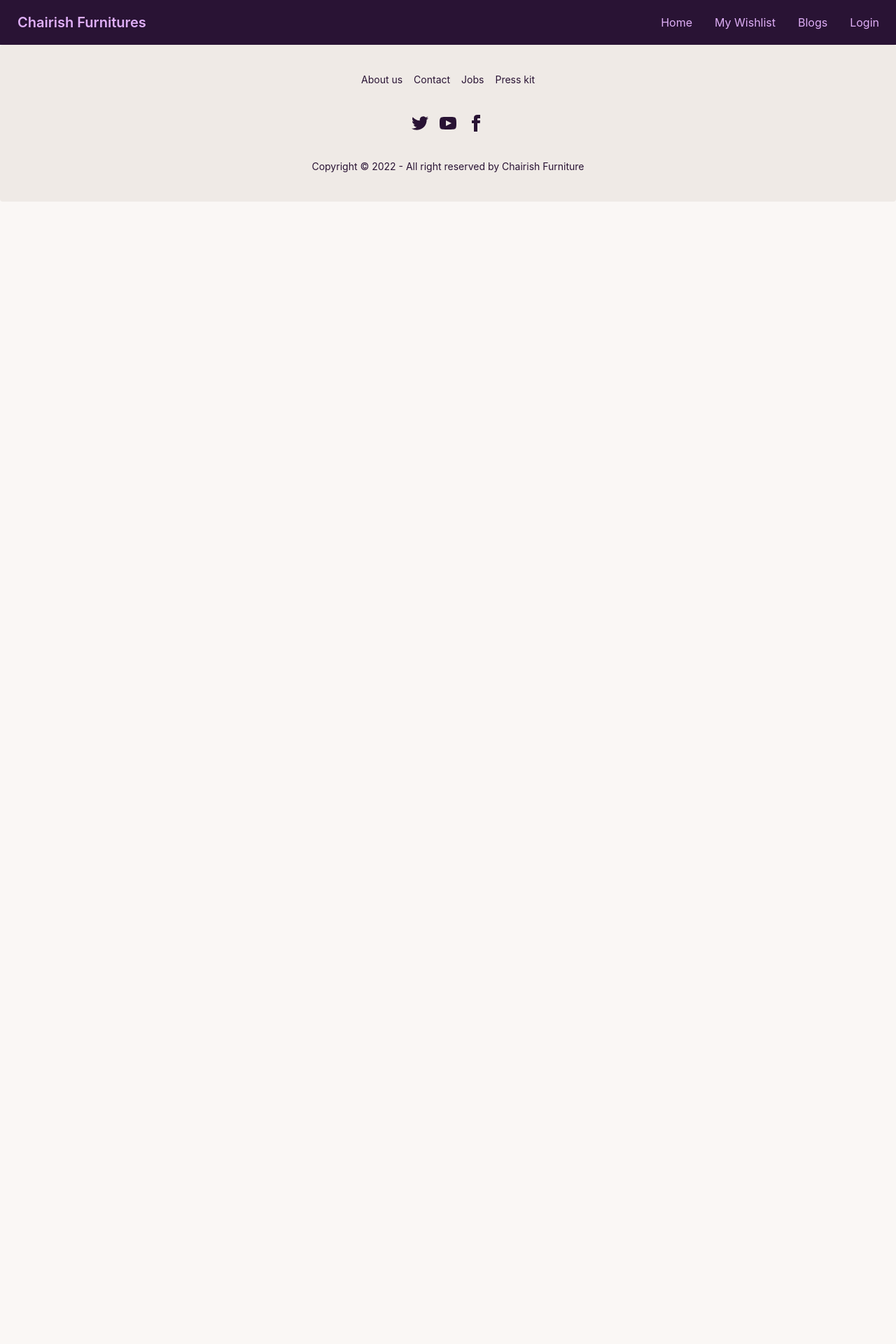
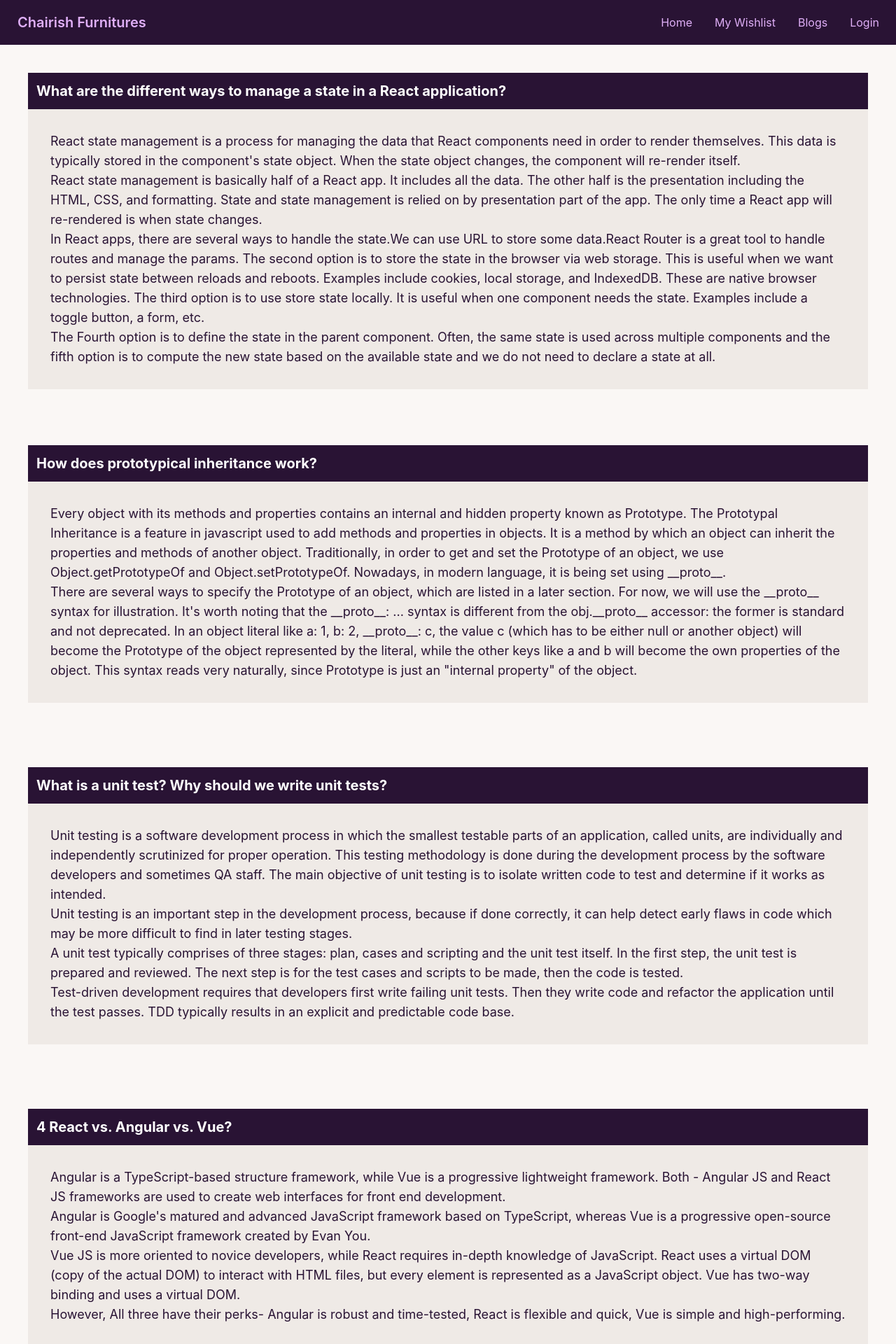
Before and after one commit to Sanzida-Alam-Sinthia/chairish-furniture-client-repo, a React (Create React App) app: page /blogs in a window 1280 px wide. Shown: the top 1920 px of the page at 70% size. Before the commit the page ends 800 px from the top, so only its background shows below. Built offline with nearby package versions, Linux system fonts and the light colour scheme; no server answers.

Commit message:
blogs added

```diff
--- a/src/Pages/Blogs/Blogs.js
+++ b/src/Pages/Blogs/Blogs.js
@@ -3,7 +3,61 @@ import React from 'react';
 const Blogs = () => {
     return (
         <div>
+            {/* Question 1 */}
+            <div className='p-10 '>
+                <div className='text-xl font-bold bg-neutral text-white p-3'>
+                    <h1>What are the different ways to manage a state in a React application?</h1>
+                </div>
+                <div className='bg-base-200 p-8 text-lg'>
+                    React state management is a process for managing the data that React components need in order to render themselves. This data is typically stored in the component's state object. When the state object changes, the component will re-render itself. <br />
 
+                    React state management is basically half of a React app. It includes all the data. The other half is the presentation including the HTML, CSS, and formatting. State and state management is relied on by presentation part of the app. The only time a React app will re-rendered is when state changes. <br />
+                    In React apps, there are several ways to handle the state.We can use URL to store some data.React Router is a great tool to handle routes and manage the params.
+                    The second option is to store the state in the browser via web storage. This is useful when we want to persist state between reloads and reboots. Examples include cookies, local storage, and IndexedDB. These are native browser technologies.
+                    The third option is to use store state locally. It is useful when one component needs the state. Examples include a toggle button, a form, etc. <br />
+                    The Fourth option is to define the state in the parent component. Often, the same state is used across multiple components and the fifth option is to compute the new state based on the available state and we do not need to declare a state at all.
+                </div>
+
+            </div>
+            <div className='p-10 mb-3'>
+                <div className='text-xl font-bold bg-neutral text-white p-3'>
+                    <h1> How does prototypical inheritance work?</h1>
+                </div>
+                <div className='bg-base-200 p-8 text-lg'>
+                    Every object with its methods and properties contains an internal and hidden property known as Prototype. The Prototypal Inheritance is a feature in javascript used to add methods and properties in objects. It is a method by which an object can inherit the properties and methods of another object. Traditionally, in order to get and set the Prototype of an object, we use Object.getPrototypeOf and Object.setPrototypeOf. Nowadays, in modern language, it is being set using __proto__. <br />
+                    There are several ways to specify the Prototype of an object, which are listed in a later section. For now, we will use the __proto__ syntax for illustration. It's worth noting that the __proto__: ... syntax is different from the obj.__proto__ accessor: the former is standard and not deprecated.
+
+                    In an object literal like a: 1, b: 2, __proto__: c, the value c (which has to be either null or another object) will become the Prototype of the object represented by the literal, while the other keys like a and b will become the own properties of the object. This syntax reads very naturally, since Prototype is just an "internal property" of the object.
+                </div>
+
+            </div>
+            <div className='p-10 mb-3'>
+                <div className='text-xl font-bold bg-neutral text-white p-3'>
+                    <h1> What is a unit test? Why should we write unit tests?</h1>
+                </div>
+                <div className='bg-base-200 p-8 text-lg'>
+                    Unit testing is a software development process in which the smallest testable parts of an application, called units, are individually and independently scrutinized for proper operation. This testing methodology is done during the development process by the software developers and sometimes QA staff.  The main objective of unit testing is to isolate written code to test and determine if it works as intended. <br />
+
+                    Unit testing is an important step in the development process, because if done correctly, it can help detect early flaws in code which may be more difficult to find in later testing stages. <br />
+                    A unit test typically comprises of three stages: plan, cases and scripting and the unit test itself. In the first step, the unit test is prepared and reviewed. The next step is for the test cases and scripts to be made, then the code is tested. <br />
+
+                    Test-driven development requires that developers first write failing unit tests. Then they write code and refactor the application until the test passes. TDD typically results in an explicit and predictable code base.
+                </div>
+
+            </div>
+            <div className='p-10 mb-3'>
+                <div className='text-xl font-bold bg-neutral text-white p-3'>
+                    <h1> 4 React vs. Angular vs. Vue?</h1>
+                </div>
+                <div className='bg-base-200 p-8 text-lg'>
+                    Angular is a TypeScript-based structure framework, while Vue is a progressive lightweight framework. Both - Angular JS and React JS frameworks are used to create web interfaces for front end development. <br />
+                    Angular is Google's matured and advanced JavaScript framework based on TypeScript, whereas Vue is a progressive open-source front-end JavaScript framework created by Evan You. <br />
+                    Vue JS is more oriented to novice developers, while React requires in-depth knowledge of JavaScript. React uses a virtual DOM (copy of the actual DOM) to interact with HTML files, but every element is represented as a JavaScript object. Vue has two-way binding and uses a virtual DOM. <br />
+
+                    However, All three have their perks- Angular is robust and time-tested, React is flexible and quick, Vue is simple and high-performing.
+                </div>
+
+            </div>
         </div>
     );
 };
--- a/src/Pages/Footer/Footer.js
+++ b/src/Pages/Footer/Footer.js
@@ -3,7 +3,7 @@ import React from 'react';
 const Footer = () => {
     return (
         <div>
-            <footer className="footer footer-center p-10 bg-base-200 text-base-content rounded">
+            <footer className="footer footer-center p-10 bg-neutral text-neutral-content rounded">
                 <div className="grid grid-flow-col gap-4">
                     <a className="link link-hover">About us</a>
                     <a className="link link-hover">Contact</a>
--- a/src/Pages/login/Login.js
+++ b/src/Pages/login/Login.js
@@ -36,11 +36,18 @@ const Login = () => {
     }
 
     return (
+        <div className="hero min-h-screen bg-base-200">
+            <div className="hero-content flex-col ">
+                <div className="text-center ">
+
+                    <p className="py-6 text-lg"> Already Bought or Sell From Chairish Furniture?</p>
+                    <h1 className="text-3xl font-bold">Login to Buy and Sell Here!</h1>
+                </div>
 
                 <div>
-            <div className='h-[800px] flex justify-center items-center'>
+                    <div className=' flex justify-center items-center'>
                         <div className='w-96 p-7'>
-                    <h2 className='text-xl text-center'>Login</h2>
+
                             <form onSubmit={handleSubmit(handleLogin)}>
                                 <div className="form-control w-full max-w-xs">
                                     <label className="label"> <span className="label-text">Email</span></label>
@@ -56,23 +63,39 @@ const Login = () => {
                                     <input type="password"
                                         {...register("password", {
                                             required: "Password is required",
-                                    minLength: { value: 6, message: 'Password must be 6 characters or longer' }
+                                            minLength: { value: 5, message: 'Password must be 5 characters' }
                                         })}
                                         className="input input-bordered w-full max-w-xs" />
                                     <label className="label"> <span className="label-text">Forget Password?</span></label>
                                     {errors.password && <p className='text-red-600'>{errors.password?.message}</p>}
                                 </div>
+                                <div className="form-control w-full max-w-xs pb-7">
+                                    <label className="label"> <span className="label-text">Choose Role</span></label>
+
+                                    <select name="role" type="text" {...register("role")} className="select select-bordered w-full">
+                                        <option defaultChecked>User</option>
+                                        <option>Seller</option>
+
+                                    </select>
+                                </div>
+
+
                                 <input className='btn btn-accent w-full' value="Login" type="submit" />
                                 <div>
                                     {loginError && <p className='text-red-600'>{loginError}</p>}
                                 </div>
+
                             </form>
-                    <p>New to Doctors Portal? <Link className='text-secondary' to="/signup">Create new Account</Link></p>
+                            <p className='pt-5'>New User Here? Sign up by <Link className='text-secondary' to="/signup">Creating new Account</Link></p>
                             <div className="divider">OR</div>
                             <button className='btn btn-outline w-full'>CONTINUE WITH GOOGLE</button>
                         </div>
                     </div>
                 </div>
+            </div>
+        </div>
+
+
     );
 };
 
```
Lines whose indentation alone changed are shown as unchanged.
